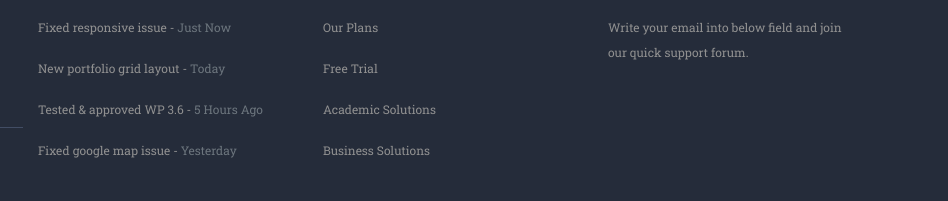
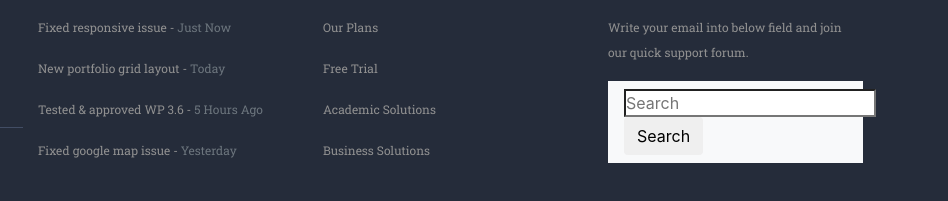
Before and after one commit to emaduddin678/project-5, a plain HTML site: page index.html in a window 1280 px wide. Shown: the part 3125-3326 px from the top of the page, 332-1280 px from the left. Drawn offline with nearby package versions, Linux system fonts and the light colour scheme.

Commit message:
6th push

```diff
--- a/index.html
+++ b/index.html
@@ -302,6 +302,12 @@
                         <h3 class=" mb-5">Support Forum</h3>
                         <p>Write your email into below field and join our quick support forum.
                         </p>
+                        <nav class="navbar navbar-light bg-light">
+                            <form class="form-inline">
+                              <input class="navbar-light mr-sm-2" type="search" placeholder="Search" aria-label="Search">
+                              <button class="btn my-2 my-sm-0" type="submit">Search</button>
+                            </form>
+                          </nav>
                     </div>
                     <!-- right part end here  -->
                 </div>
```
